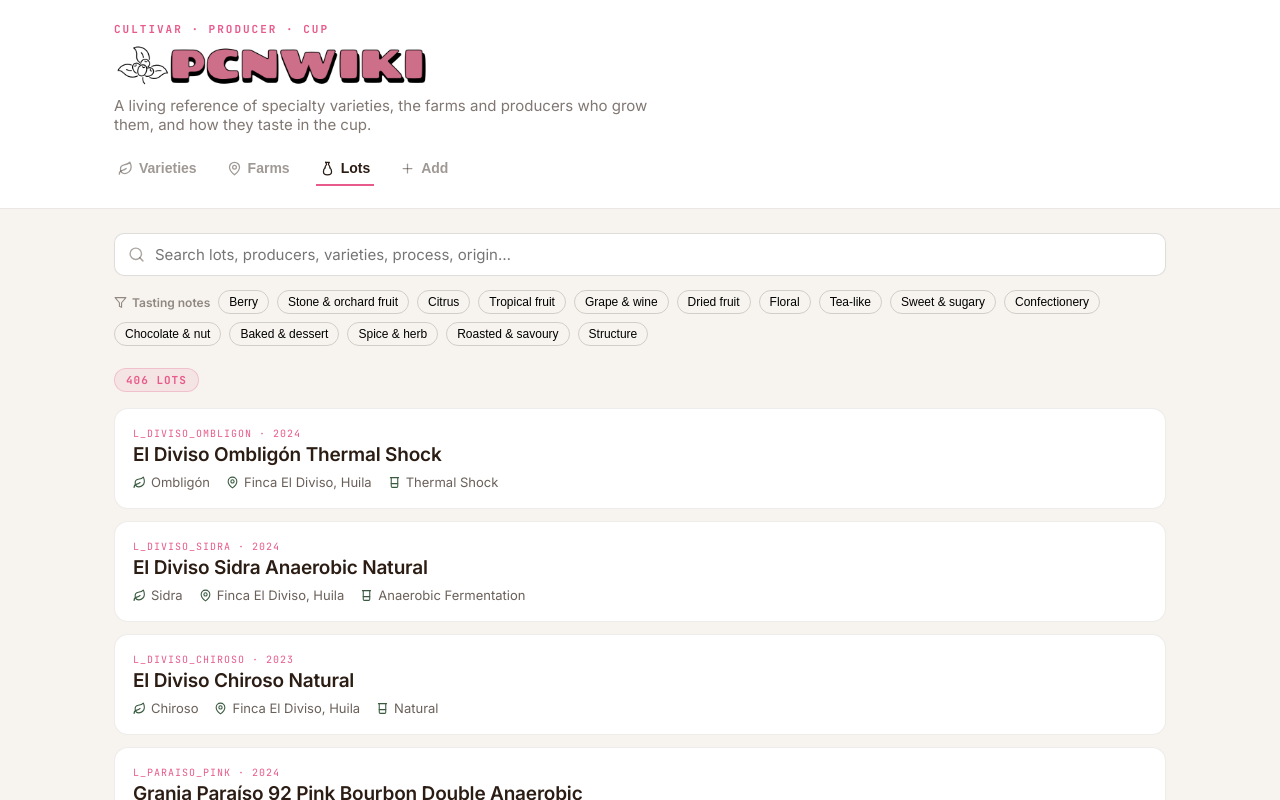
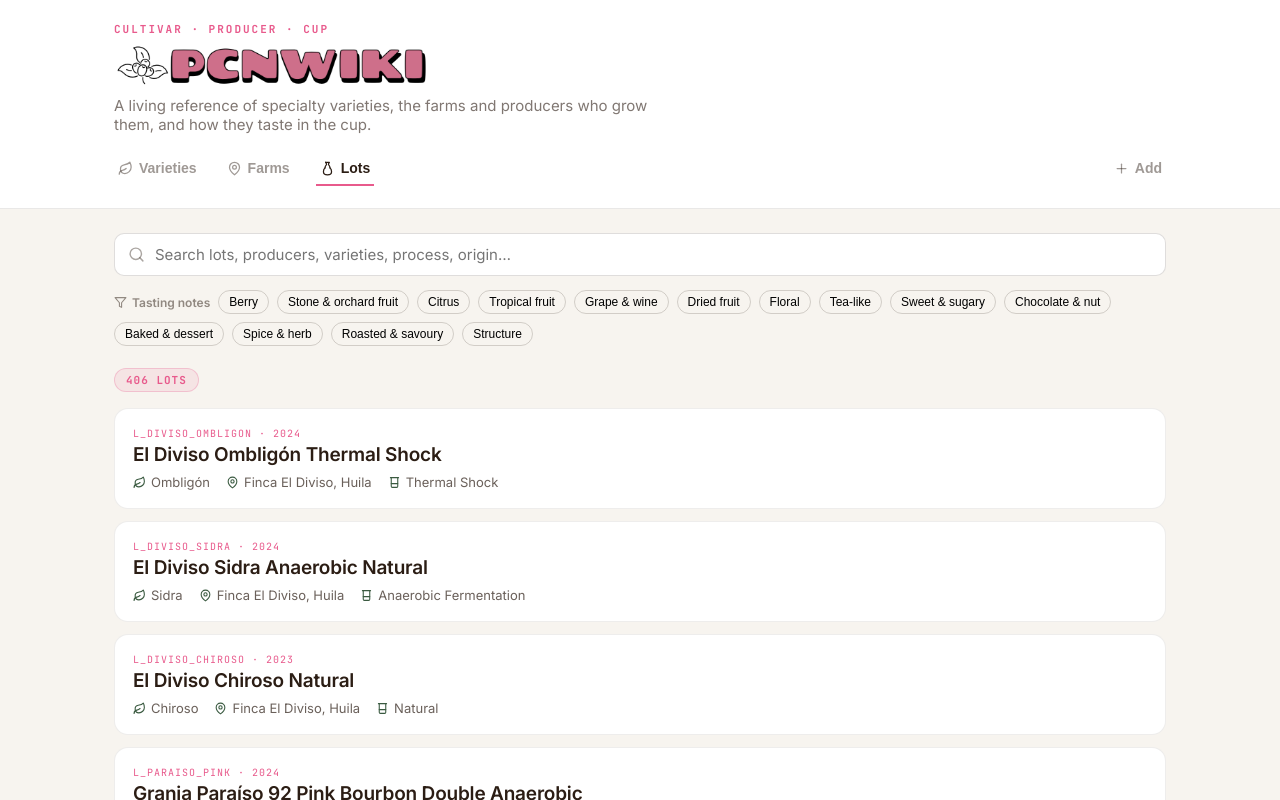
Before and after one commit to avex87/pcnwiki, a React (Vite) app: page / in a window 1280 px wide. Both pictures are taken after a click on the button "Lots". Shown: the top 800 px of the page. Built offline with nearby package versions, Linux system fonts and the light colour scheme.

Commit message:
Add files via upload

```diff
--- a/src/App.jsx
+++ b/src/App.jsx
@@ -76,6 +76,17 @@
 
   const filtering = query.trim().length > 0 || activeTags.length > 0;
 
+  // notes that actually appear on >=1 item, per view, so the picker can hide dead ones
+  const varietyNoteSet = useMemo(() => new Set(VARIETIES.flatMap(v => v.refNotes || [])), []);
+  const lotNoteSet = useMemo(() => {
+    const s = new Set();
+    for (const l of LOTS) {
+      const notes = (l.notes && l.notes.length) ? l.notes : (varietyById[l.varietyId]?.refNotes || []);
+      notes.forEach(n => s.add(n));
+    }
+    return s;
+  }, [varietyById]);
+
   const filteredVarieties = useMemo(() => {
     const q = normalize(query);
     return VARIETIES.filter(v => {
@@ -91,10 +102,12 @@
     return LOTS.filter(l => {
       const v = varietyById[l.varietyId], p = farmById[l.producerId];
       const pr = processById[l.processId], reg = p && regionById[p.regionId];
-      const matchQ = !q || [l.name, String(l.year), v && v.name, p && p.name, p && p.people,
+      // a lot's tasting notes: its own (real, from the roaster) if present, else its variety's
+      const lotNotes = (l.notes && l.notes.length) ? l.notes : (v ? v.refNotes : []);
+      const matchQ = !q || [l.name, String(l.year), l.source, v && v.name, p && p.name, p && p.people,
         pr && pr.name, reg && reg.region, reg && reg.country]
-        .some(f => normalize(f).includes(q));
-      const matchTags = activeTags.length === 0 || activeTags.every(t => v.refNotes.includes(t));
+        .some(f => normalize(f).includes(q)) || lotNotes.some(t => normalize(t).includes(q));
+      const matchTags = activeTags.length === 0 || activeTags.every(t => lotNotes.includes(t));
       return matchQ && matchTags;
     });
   }, [query, activeTags, varietyById, farmById, processById, regionById]);
@@ -142,10 +155,11 @@
           <p style={{ margin: "8px 0 18px", color: "rgba(43,29,20,.6)", fontSize: 15, maxWidth: 560 }}>
             A living reference of specialty varieties, the farms and producers who grow them, and how they taste in the cup.
           </p>
-          <nav style={{ display: "flex", gap: 22 }}>
+          <nav style={{ display: "flex", gap: 22, flexWrap: "wrap", rowGap: 8, alignItems: "center" }}>
             <button className={`navbtn ${view === "varieties" ? "on" : ""}`} onClick={() => setView("varieties")}><Leaf size={15} />Varieties{filtering && <TabCount n={filteredVarieties.length} active={view === "varieties"} />}</button>
             <button className={`navbtn ${view === "farms" ? "on" : ""}`} onClick={() => setView("farms")}><MapPin size={15} />Farms{filtering && <TabCount n={filteredFarms.length} active={view === "farms"} />}</button>
             <button className={`navbtn ${view === "lots" ? "on" : ""}`} onClick={() => setView("lots")}><Sack size={15} />Lots{filtering && <TabCount n={filteredLots.length} active={view === "lots"} />}</button>
+            <span style={{ flex: 1 }} />
             <button className={`navbtn ${view === "add" ? "on" : ""}`} onClick={() => setView("add")}><Plus size={15} />Add</button>
           </nav>
         </div>
@@ -165,7 +179,7 @@
               />
             </div>
             {(view === "varieties" || view === "lots") && (
-              <TastingNotePicker activeTags={activeTags} toggleTag={toggleTag} clearTags={() => setActiveTags([])} />
+              <TastingNotePicker activeTags={activeTags} toggleTag={toggleTag} clearTags={() => setActiveTags([])} liveNotes={view === "lots" ? lotNoteSet : varietyNoteSet} />
             )}
           </div>
         )}
@@ -213,7 +227,19 @@
                       <span style={{ display: "flex", gap: 5, alignItems: "center" }}><MapPin size={13} color={BEAN} />{p ? p.name : "—"}{reg ? `, ${reg.region}` : ""}</span>
                       <span style={{ display: "flex", gap: 5, alignItems: "center" }}><Beaker size={13} color={BEAN} />{pr.name}</span>
                     </div>
+                    {l.notes && l.notes.length > 0 && (
+                      <div style={{ display: "flex", gap: 5, flexWrap: "wrap", marginTop: 10 }}>
+                        {l.notes.map(t => (
+                          <span key={t} style={{ fontSize: 11, padding: "2px 8px", borderRadius: 999, background: "rgba(232,90,140,.1)", color: PINK }}>{t}</span>
+                        ))}
+                      </div>
+                    )}
                   </div>
+                  {l.source && (
+                    <span className="mono" title={`Documented via ${l.source}`} style={{ fontSize: 10, color: "rgba(43,29,20,.4)", whiteSpace: "nowrap", alignSelf: "flex-start" }}>
+                      via {l.source}
+                    </span>
+                  )}
                 </div>
               );
             })}
@@ -358,10 +384,14 @@
   );
 }
 
-function TastingNotePicker({ activeTags, toggleTag, clearTags }) {
+function TastingNotePicker({ activeTags, toggleTag, clearTags, liveNotes }) {
   const [openFamily, setOpenFamily] = useState(null);
-  const families = Object.entries(TASTING_NOTES); // [familyName, [notes...]]
+  // only show families/notes that actually match something in the current view
+  const families = Object.entries(TASTING_NOTES)
+    .map(([fam, notes]) => [fam, notes.filter(n => !liveNotes || liveNotes.has(n))])
+    .filter(([, notes]) => notes.length > 0);
   const activeSet = new Set(activeTags);
+  const openNotes = openFamily ? (TASTING_NOTES[openFamily] || []).filter(n => !liveNotes || liveNotes.has(n)) : [];
 
   return (
     <div>
@@ -389,7 +419,7 @@
 
       {openFamily && (
         <div style={{ marginTop: 10, padding: "12px 14px", background: "rgba(43,29,20,.03)", borderRadius: 12, display: "flex", gap: 7, flexWrap: "wrap" }}>
-          {TASTING_NOTES[openFamily].map(n => (
+          {openNotes.map(n => (
             <button key={n} className={`chip ${activeSet.has(n) ? "on" : ""}`} onClick={() => toggleTag(n)}>{n}</button>
           ))}
         </div>
```
